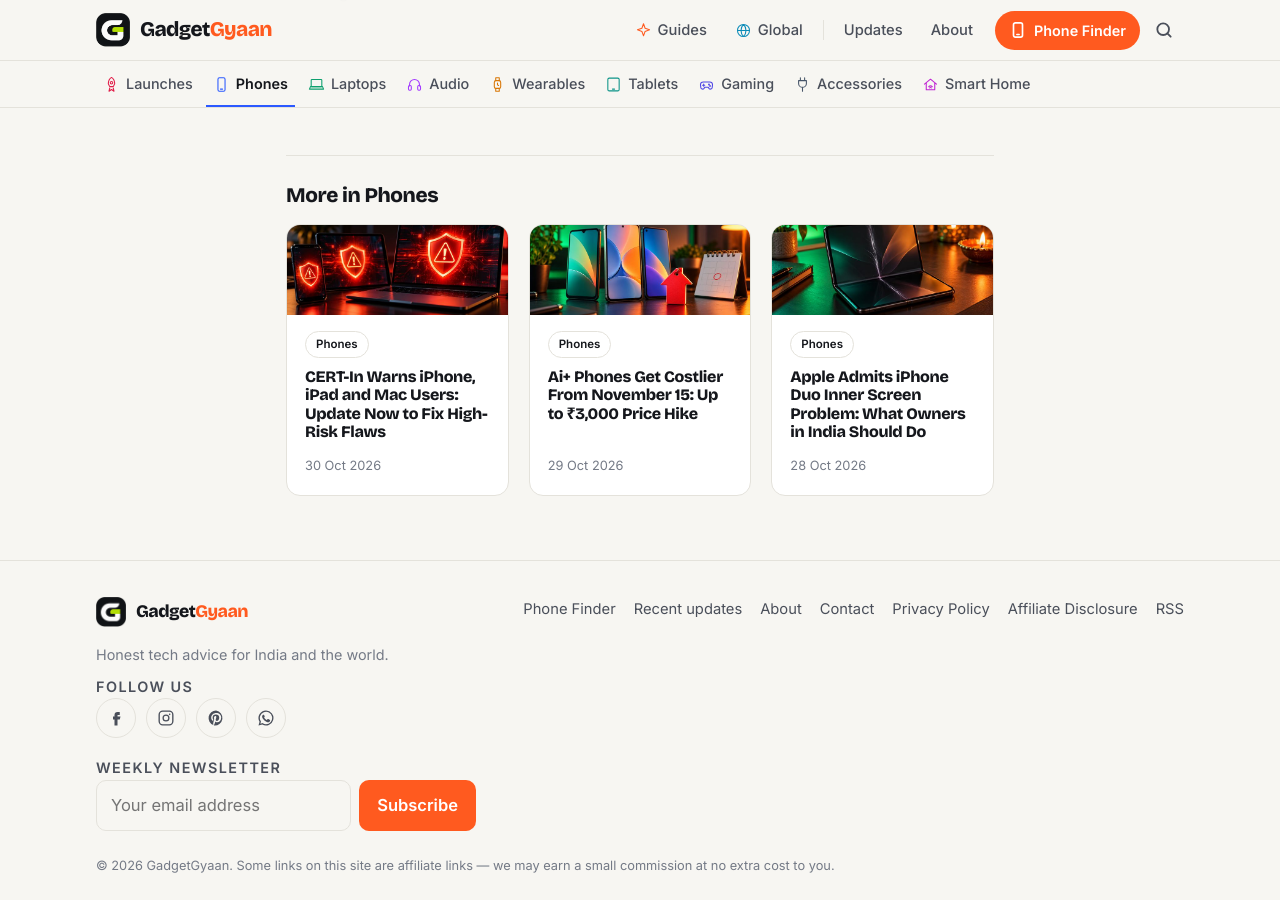
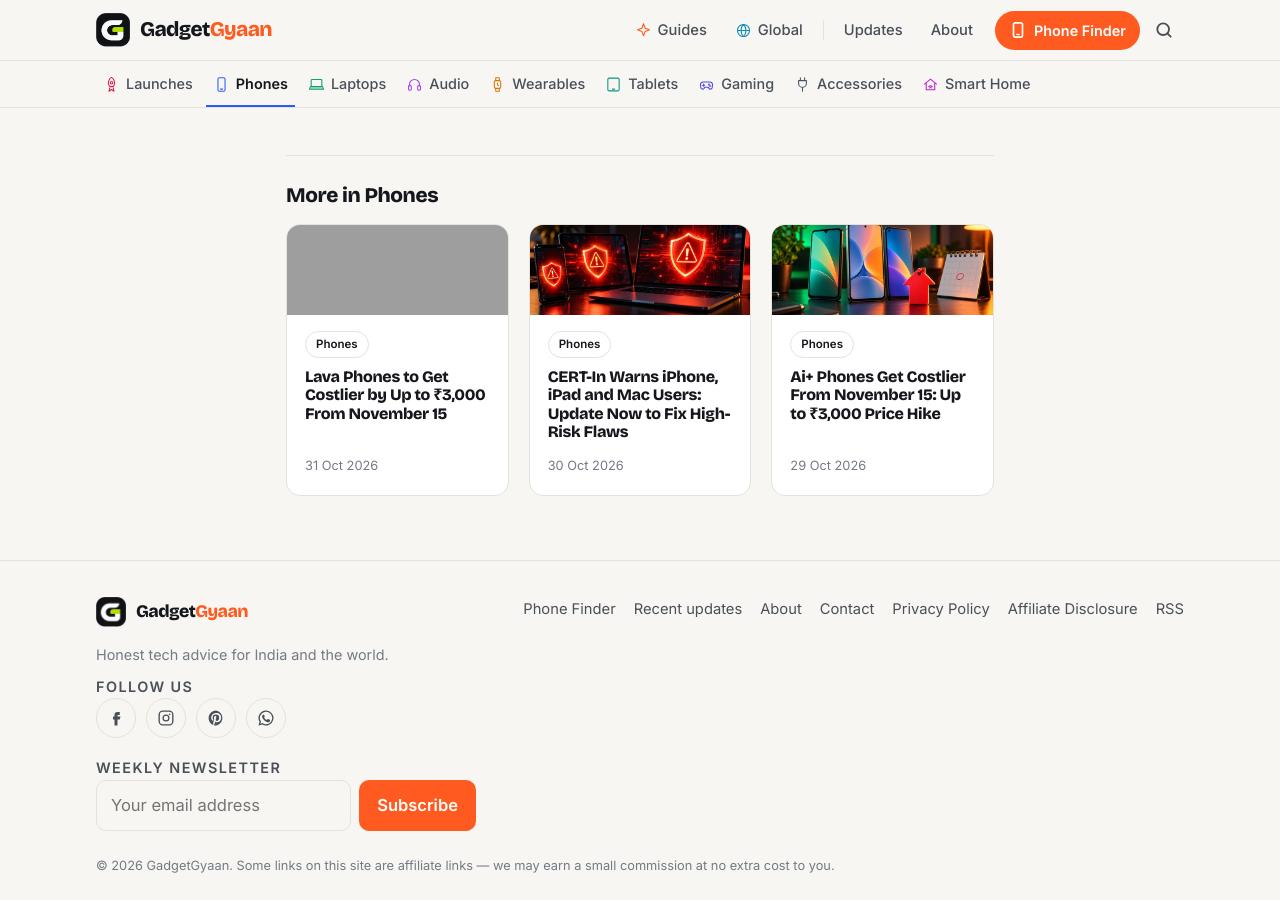
Before and after one commit to kiteksood167/kiteksood167.github.io, a Jekyll site: the page built from _posts/2026-10-20-how-to-choose-a-smartphone-under-20000.md, in a window 1280 px wide and 900 px high, scrolled down 6029 px. Built offline with Jekyll 4.4.1, drawn with Linux system fonts in a browser that asks for light colours; comment, search, counter and statistics services are not loaded; part of the change alters nothing that is shown; grey boxes are pictures that could not be loaded.

Commit message:
Add news: Lava price hike from November 15 (awaiting images)
Co-Authored-By: Claude Opus 5.5 <noreply@anthropic.com>
Claude-Session: https://claude.ai/code/session_019q2TsaYyUfQwBS5iqKAhGu

```diff
--- a/_posts/2026-10-29-ai-plus-smartphone-price-hike-november-15.md
+++ b/_posts/2026-10-29-ai-plus-smartphone-price-hike-november-15.md
@@ -67,7 +67,7 @@ Ai+ is far from alone. Memory chips have become much more expensive in 2026 as A
 
 {% include buy.html name="Ai+ Nova 2 5G" query="Ai+ Nova 2 5G" note="Check the price before the November 15 hike" %}
 
-**Related reading:** [How to Choose a Smartphone Under ₹20,000: 7 Specs That Actually Matter](/how-to-choose-a-smartphone-under-20000/) · [Diwali Gadget Buying Tips: How to Get the Best Deal Online](/diwali-gadget-buying-tips/) · [Upcoming Phone Launches in India This Week (October 26 to November 1)](/upcoming-phone-launches-india-this-week-october-26/)
+**Related reading:** [Lava Phones to Get Costlier by Up to ₹3,000 From November 15](/lava-smartphone-price-hike-november-15/) · [How to Choose a Smartphone Under ₹20,000: 7 Specs That Actually Matter](/how-to-choose-a-smartphone-under-20000/) · [Diwali Gadget Buying Tips: How to Get the Best Deal Online](/diwali-gadget-buying-tips/) · [Upcoming Phone Launches in India This Week (October 26 to November 1)](/upcoming-phone-launches-india-this-week-october-26/)
 
 ## The bottom line
 
--- /dev/null
+++ b/_posts/2026-10-31-lava-smartphone-price-hike-november-15.md
@@ -0,0 +1,64 @@
+---
+title: "Lava Phones to Get Costlier by Up to ₹3,000 From November 15"
+seo_title: "Lava Phone Price Hike From November 15"
+description: "Lava will raise prices across its smartphone range by up to ₹3,000 from November 15, citing memory shortages. What it means and whether to buy now."
+date: 2026-10-31 13:47:00 +0530
+image: /assets/images/lava-smartphone-price-hike-november-15.jpg
+image_alt: "Budget smartphones on a shop counter with a red upward arrow and a calendar page showing the 15th"
+image_credit: "Illustration, not the actual products"
+category: Phones
+news: true
+affiliate: true
+tags: [lava, price hike, budget phones, memory shortage, smartphone prices, news]
+sources:
+  - name: "NewsBytes: Lava raises smartphone prices up to Rs 3,000 citing memory shortages"
+    url: "https://www.newsbytesapp.com/news/business/lava-raises-smartphone-prices-up-to-rs3000-citing-memory-shortages/tldr"
+  - name: "Aaj Tak: Lava to raise phone prices by up to Rs 3,000 from November 15"
+    url: "https://www.aajtak.in/technology/tech-news/story/lava-phone-price-hike-upto-3000-ttecr-dskc-2684995-2026-10-31"
+---
+
+Lava, the Indian smartphone brand, will raise the prices of its phones by **up to ₹3,000** from **November 15, 2026**. The company says the increase covers its smartphone portfolio and blames the ongoing shortage of memory chips.
+
+<!--more-->
+
+## What Lava said
+
+In its statement, reported by NewsBytes, Lava said that "in the current industry environment, ongoing memory shortages have necessitated a price revision of up to ₹3,000 across our smartphone portfolio", effective November 15, 2026.
+
+| | Details |
+|---|---|
+| **Brand** | Lava |
+| **Price increase** | Up to ₹3,000 per phone |
+| **Which phones** | Across its smartphone portfolio (exact model list not yet published) |
+| **From** | November 15, 2026 |
+| **Reason given** | Memory (RAM and storage) chip shortages |
+
+Lava hasn't published a model-by-model list of new prices yet. Aaj Tak, which also reported the hike, says budget and mid-range phones will be affected and names the **Lava Virat Curve 5G** among the phones that will get costlier. "Up to ₹3,000" means that's the maximum: many models are likely to go up by less.
+
+<!-- inline image 1 -->
+
+## Why phones keep getting more expensive
+
+Lava isn't alone. Memory chips have become much more expensive this year as chipmakers put more of their production into AI data centres, and phone brands are passing the cost on. Ai+ announced a price hike of up to ₹3,000 on select Pulse 2 and Nova 2 phones from the same date, [November 15](/ai-plus-smartphone-price-hike-november-15/), and several bigger brands have raised prices in India over the past few months.
+
+Budget phones feel this the most, because memory makes up a bigger share of their cost than it does on a ₹60,000 flagship.
+
+## Should you buy a Lava phone now?
+
+**Buy before November 15 if** you've already picked a Lava phone and it's within your budget today. Even a ₹1,000 to ₹2,000 increase is a big jump on a ₹10,000 to ₹15,000 phone, and festive sale discounts are still running on some models.
+
+**Don't rush if** you haven't decided yet. Compare the Lava model with rivals in the same price range first, because other brands' prices are moving too, and a rushed buy can cost more than the hike itself.
+
+> **Tip:** Note today's price of the phone you want on Amazon or Flipkart, or take a screenshot. If it goes up after November 15, you'll know exactly how much you saved or lost, and you can compare it fairly with other phones.
+
+<!-- inline image 2 -->
+
+{% include buy.html name="Lava 5G smartphones" query="Lava 5G smartphone" note="Check today's price before the November 15 hike" %}
+
+We'll update this post when Lava shares the new price list.
+
+**Related reading:** [Ai+ Phones Get Costlier From November 15: Up to ₹3,000 Price Hike](/ai-plus-smartphone-price-hike-november-15/) · [How to Choose a Smartphone Under ₹20,000: 7 Specs That Actually Matter](/how-to-choose-a-smartphone-under-20000/) · [How to Sell Your Old Phone Safely in India](/sell-old-phone-safely-india-steps/)
+
+## The bottom line
+
+Lava will raise prices across its smartphone range by up to ₹3,000 from November 15, 2026, because of memory chip shortages. The exact new prices aren't out yet. If you've already chosen a Lava phone, buying before the 15th will likely save you money. If you're still deciding, compare it with other phones in the same budget first.
```
